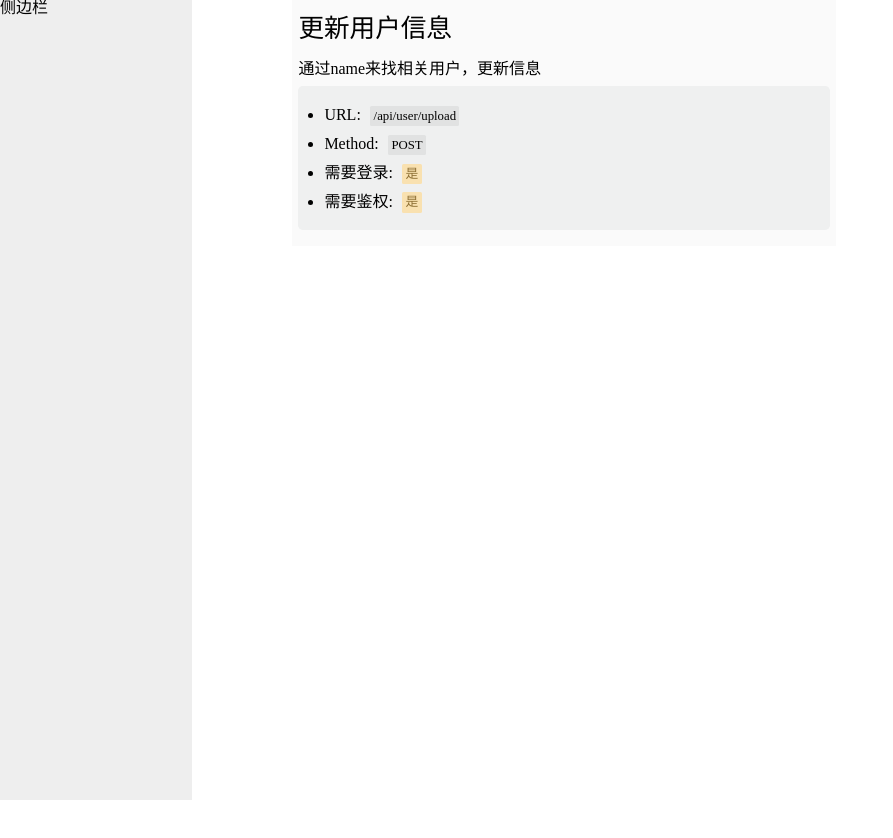
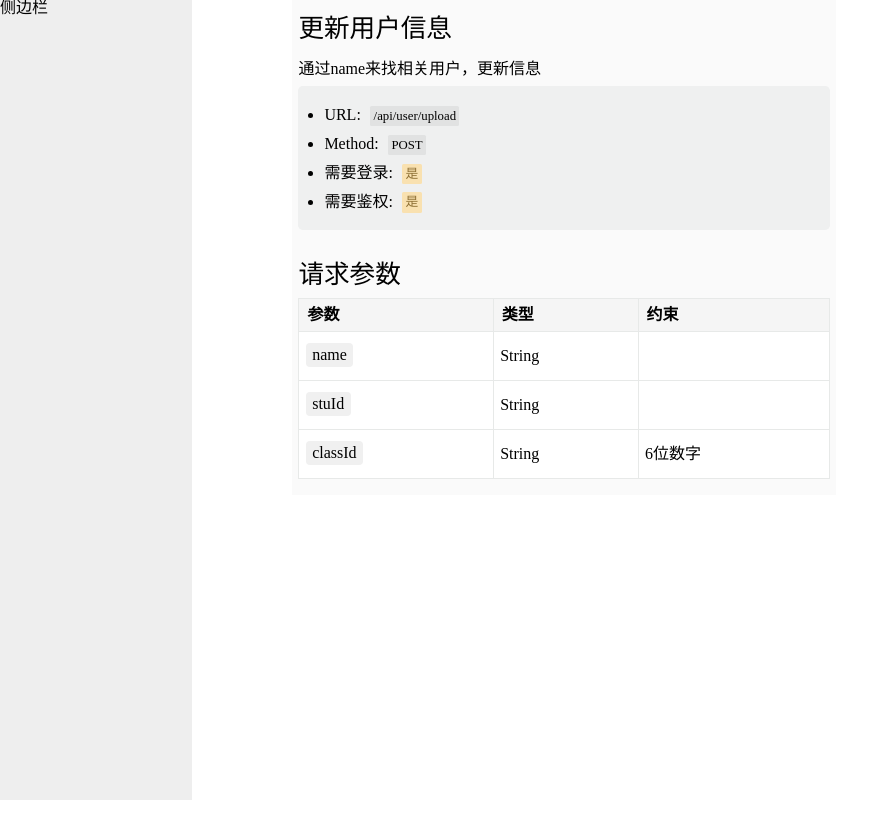
Before and after one commit to CaoKejian/JobPosting_Pro, a React (Vite) app in the folder portDocument/: page /home in a window 1280 px wide. Shown: the top 838 px of the page, without its empty margins (0-893 px from the left). Built offline with nearby package versions, Linux system fonts and the light colour scheme.

Commit message:
feat: 完成Table组件

```diff
--- a/portDocument/src/component/Right.tsx
+++ b/portDocument/src/component/Right.tsx
@@ -1,8 +1,8 @@
-import JsonView from '@uiw/react-json-view'
 import React, { memo } from 'react'
 import type { FC, ReactNode } from 'react'
 import Main from '../share/Main'
 import s from './Right.module.scss'
+import Table from '../share/Table'
 interface IProps {
   children?: ReactNode
 }
@@ -23,10 +23,16 @@ const Right: FC<IProps> = () => {
       nAuth: true
     }
   }
+  const TableObj = [
+    { param: 'name', type: 'String', pattern: '' },
+    { param: 'stuId', type: 'String', pattern: '' },
+    { param: 'classId', type: 'String', pattern: '6位数字' }
+  ]
   return (
     <div className={s.wrapper}>
       {/* <JsonView value={jsonObj}></JsonView> */}
-      <Main obj={obj}/>
+      <Main obj={obj} />
+      <Table table={TableObj} />
     </div>
   )
 }
--- /dev/null
+++ b/portDocument/src/share/Table.module.scss
@@ -0,0 +1,39 @@
+.wrapper{
+  width: 100%;
+  padding: 1rem 0.4rem;
+  box-sizing: border-box;
+  >h1{
+    font-size: 1.6rem;
+  }
+  >table{
+    margin-top: 0.6rem;
+    border-collapse: collapse;
+    width: 100%;
+    .param{
+      padding: 0.2rem 0.4rem;
+      border-radius: 4px;
+      background: #f0f0f0;
+    }
+    th, td{
+      border: 1px solid #e7e9e8;
+      padding: 1rem 0.4rem;
+      text-align: left;
+      background: #fff;
+      font-weight: 300;
+    }
+    th {
+      background-color: #f5f5f5;
+      font-weight: bold;
+      padding: 0.5rem;
+    }
+  }
+}
+@media (max-width: 768px) {
+  .wrapper{
+    width: 90%;
+    margin: 0 auto;
+    >h1{
+      font-size: 1.2rem;
+    }
+  }
+}
--- /dev/null
+++ b/portDocument/src/share/Table.tsx
@@ -0,0 +1,41 @@
+import React, { memo } from 'react'
+import type { FC, ReactNode } from 'react'
+import s from './Table.module.scss'
+interface Table {
+  param: string;
+  type: string;
+  pattern: string;
+}
+
+interface IProps {
+  table: Table[];
+}
+
+const Table: FC<IProps> = ({ table }) => {
+  return (
+    <div className={s.wrapper}>
+      <h1>请求参数</h1>
+      <table>
+        <thead>
+          <tr>
+            <th>参数</th>
+            <th>类型</th>
+            <th>约束</th>
+          </tr>
+        </thead>
+        <tbody>
+          {table.map((item, index) => (
+            <tr key={index}>
+              <td><span className={s.param}>{item.param}</span></td>
+              <td>{item.type}</td>
+              <td>{item.pattern}</td>
+            </tr>
+          ))}
+        </tbody>
+      </table>
+
+    </div>
+  )
+}
+
+export default memo(Table)
```
